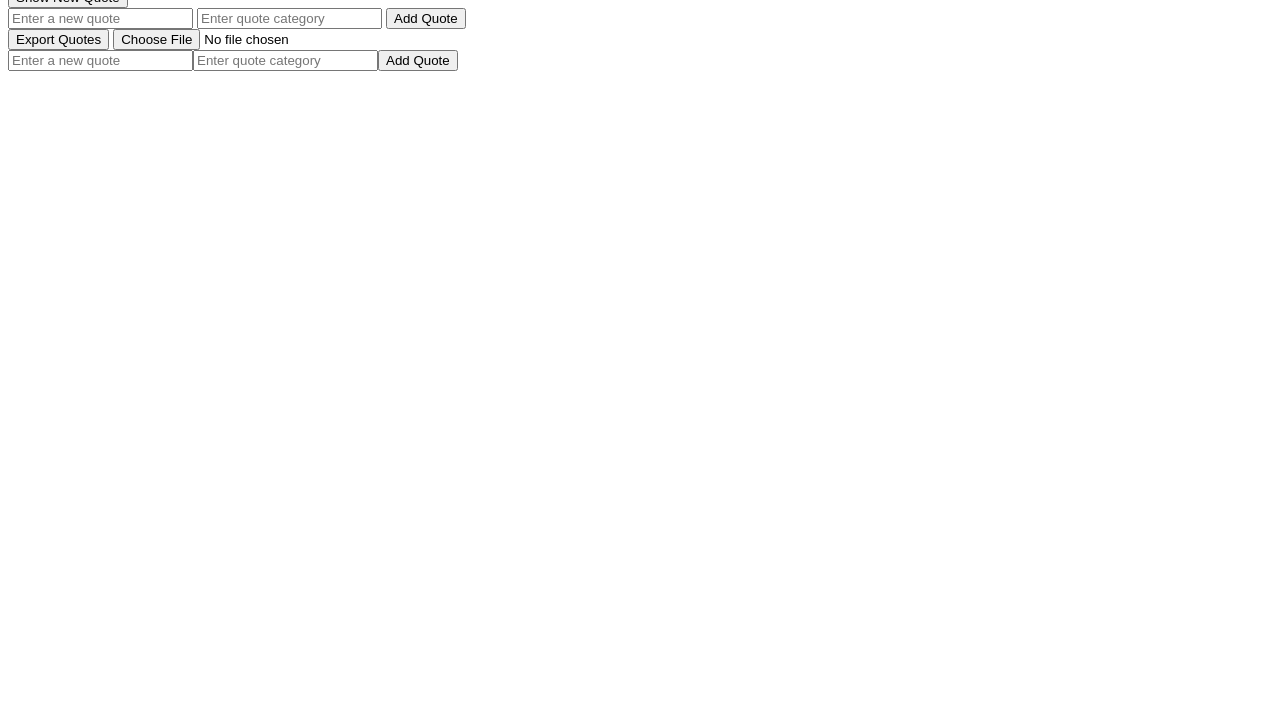
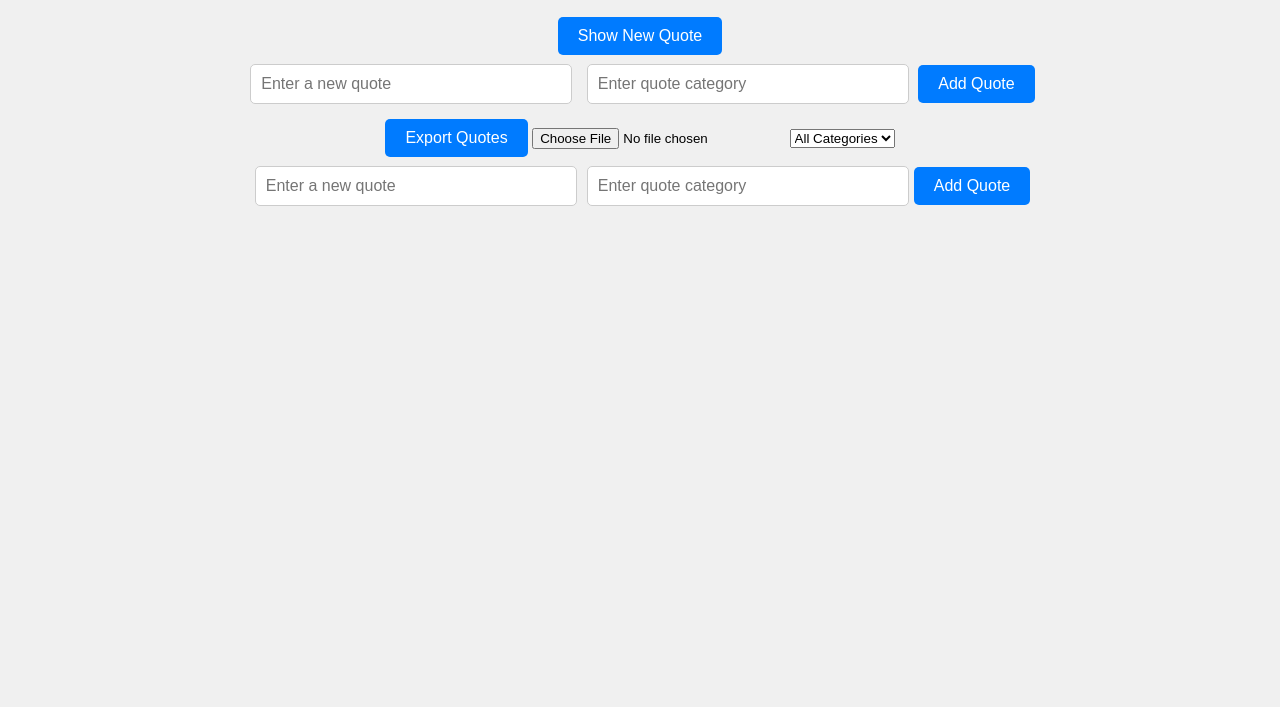
Before and after one commit to yaseenalmeldin/alx_fe_javascript, a plain HTML site: page dom-manipulation/index.html in a window 1280 px wide. Shown: the part 93-800 px from the top of the page. Drawn offline with Linux system fonts and the light colour scheme; no server answers.

Commit message:
Update index.html

```diff
--- a/dom-manipulation/index.html
+++ b/dom-manipulation/index.html
@@ -4,6 +4,7 @@
     <meta charset="UTF-8">
     <meta name="viewport" content="width=device-width, initial-scale=1.0">
     <title>Dynamic Quote Generator</title>
+    <link rel="stylesheet" href="styles.css">
 </head>
 <body>
     <h1>Dynamic Quote Generator</h1>
@@ -16,6 +17,9 @@
     </div>
     <button id="exportQuotesBtn">Export Quotes</button>
     <input type="file" id="importFile" accept=".json" onchange="importFromJsonFile(event)" />
+    <select id="categoryFilter" onchange="filterQuotes()">
+        <option value="all">All Categories</option>
+    </select>
     <script src="script.js"></script>
 </body>
 </html>
```
